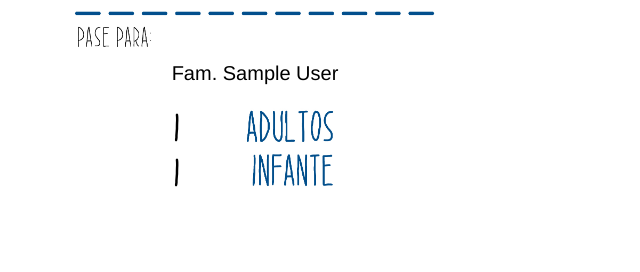
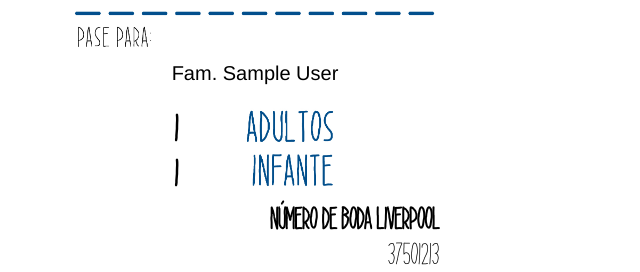
Before and after one commit to BaezCrdrm/boda-pf, a PHP site: page /pase/mi-pase/index.php in a window 1280 px wide. Shown: the part 638-910 px from the top of the page, without its empty margins (0-640 px from the left). Before the commit the page ends 825 px from the top, so only its background shows below. Run offline with PHP 8.4, Linux system fonts and the light colour scheme; the visitor is signed in with stand-in values (Sample User, id 1); data that the repository does not hold is empty.

Commit message:
Mesa de regalos

```diff
--- a/CSS/Pase.css
+++ b/CSS/Pase.css
@@ -12,7 +12,7 @@
     z-index: 20;
 }
 
-.contenedores, #contenedor-nombre {
+.contenedores, #contenedor-nombre, #contenedor-mesaRegalos {
     position: relative;
     z-index: 100;
 }
@@ -52,14 +52,18 @@
     top: 695px;
 }
 
-    /*#adultos {
-
-    }*/
-
 #contenedor-infantes {
     top: 700px;
 }
 
-    /*#inf {
+#contenedor-mesaRegalos {
+    font-family: Cisgender;
+    top: 710px;
 
-    }*/
+    font-size: 31px;
+}
+
+    #contenedor-mesaRegalos * {
+        text-align: right;
+        margin-right: 60px;
+    }
--- a/CSS/PasePrint.css
+++ b/CSS/PasePrint.css
@@ -1,3 +1,7 @@
 #div-formC {
     display: none;
 }
+
+#contenedor-mesaRegalos {
+    font-family: Cisgender;
+}
--- a/pase/mi-pase/index.php
+++ b/pase/mi-pase/index.php
@@ -80,6 +80,11 @@
                 ?>
                 </p>
             </div>
+
+            <div id="contenedor-mesaRegalos">
+                <h4>Número de boda Liverpool</h4>
+                <p>37501213</p>
+            </div>
         </div>
 
         <div id="div-formC" title="El código ha sido proporcionado de manera única.">
```
